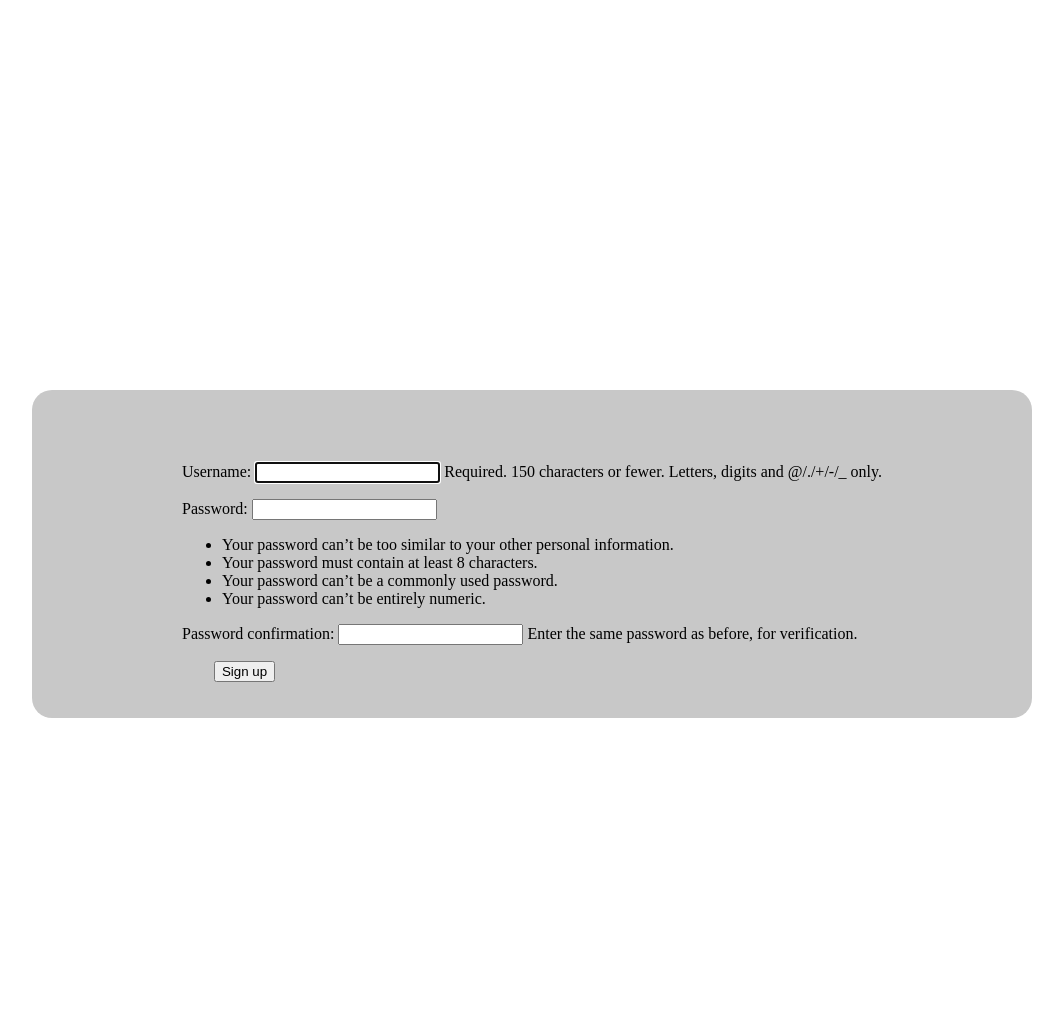
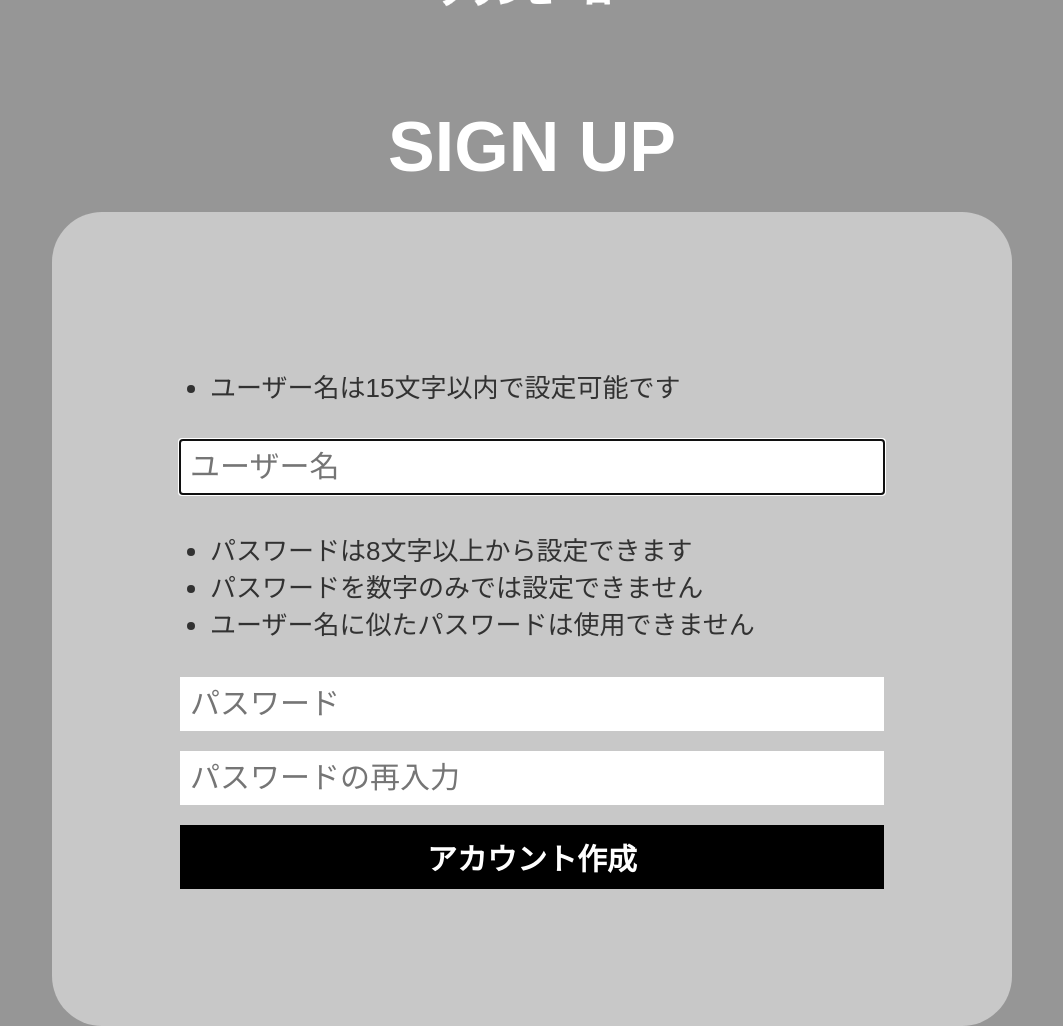
Before and after one commit to hiro1623/TownHero_master, a Django app: page /accounts/signup/ in a window 1280 px wide. Shown: the whole page, without its empty margins (116-1179 px from the left). Before the commit the page ends 718 px from the top, so only its background shows below. Run offline with Django 3.2, Linux system fonts and the light colour scheme.

Commit message:
[Fix] サインアップ画面のcss

```diff
--- a/cdnproject/static/css/login.css
+++ b/cdnproject/static/css/login.css
@@ -46,6 +46,7 @@ div.inputForm {
   flex-direction: column;
 }
 div.inputForm .post_form {
+  margin: 10px;
   display: block;
   width: 55vw;
 }
--- a/cdnproject/static/css/signup.css
+++ b/cdnproject/static/css/signup.css
@@ -1,8 +1,13 @@
+input[type="submit"]{
+  -webkit-appearance: none;
+}
+
+
 body {
   position: relative;
   width: 100%;
   height: 100vh;
-  background-color: rgba(150,150,150,0.0);
+  background-color: rgba(150,150,150,1.0);
   /* flexible boxの設定 */
   display: flex;
   align-items: center;
@@ -17,22 +22,71 @@ div.logo {
 div.logo img {
   width: 100%;
 }
+p.page {
+  margin:  25px;
+  font-size: 70px;
+  color: white;
+  font-family: "",sans-serif;
+  font-weight: 800;
+}
+
 
 /* 入力フォーム  */
 div.inputForm {
   width: 75%;
   height: auto;
+  padding: 8% 0;
   max-width: none;
   max-height: none;
-  padding: 20px;
   background-color: rgba(200,200,200,2.0);
-  border-radius: 20px;
+  border-radius: 50px;
+  font-size: 24px;
   /* flexible boxの設定 */
   display: flex;
   align-items: center;
   justify-content: center;
   flex-direction: column;
 }
+div.inputForm .post_form {
+  display: block;
+  width: 55vw;
+}
+div.inputForm .post_form input {
+  width: 100%;
+  margin: 10px;
+  padding: 10px;
+  background-color: white;
+  border-radius: 0px;
+  border-style: none;
+  font-size: 30px;
+}
+div.inputForm .post_submit {
+  width: 55vw;
+  margin: 10px;
+  background-color: black;
+  text-align: center;
+}
+div.inputForm .post_submit button {
+  padding: 10px;
+  background-color: black;
+  border-radius: 0px;
+  border-style: none;
+  font-size: 30px;
+  font-weight: 800;
+  color: white;
+}
+.error_message {
+  margin: 0px;
+  color: rgba(256,122,71,1);
+  font-size: 30px;
+  font-family: sans-serif;
+}
+div.inputForm ul {
+  font-size: 26px;
+  font-family: sans-serif;
+  color: rgba(50,50,50,1.0);
+}
+
 
 /* サインアップ画面への遷移ボタン */
 div.toSignup {
--- a/cdnproject/templates/accounts/signup.html
+++ b/cdnproject/templates/accounts/signup.html
@@ -2,7 +2,8 @@
 <html>
   <head>
     <meta charset="UTF-8">
-    <title>TOWN HERO LOGIN</title>
+    <title>TOWN HERO SIGNUP</title>
+    <!--
     <meta name="apple-mobile-web-app-capable" content="yes" />
     <meta name="mobile-web-app-capable" content="yes" />
     <script>　// スマートフォンフルスクリーンモード解除対策
@@ -16,7 +17,7 @@
               });
           });
       });
-    </script>
+    </script>-->
     <!-- stylesheet -->
     <link rel="stylesheet" href="{% static '/css/signup.css' %}">
   </head>
@@ -24,17 +25,32 @@
   <body>
     <!-- TOWN HEROのロゴマーク -->
     <div class="logo">
-        <img id="logo_img" src="{% static '/images/logo_white.png' %}">
-      </div>
+      <img id="logo_img" src="{% static '/images/logo_white.png' %}">
+    </div>
+    <p class="page">SIGN UP</p>
 
-    <!-- ログイン入力フォーム -->
+    <!-- サインアップ入力フォーム -->
     <div class="inputForm">
-      <section class="common-form">
-          <form method="post">
-              {% csrf_token %}
-              {{ form.as_p }}
-              <button type="submit" class="submit">Sign up</button>
-          </form>
-      </section>
+      <form method="post">
+        {% csrf_token %}
+        <!-- {{ form.as_p }} -->
+        <ul><li>ユーザー名は15文字以内で設定可能です</li></ul>
+        <div class="post_form">
+          <input type="text" name="username" placeholder="ユーザー名" maxlength="15" autofocus required id="id_username">
+        </div>
+        <ul>
+            <li>パスワードは8文字以上から設定できます</li>
+            <li>パスワードを数字のみでは設定できません</li>
+            <li>ユーザー名に似たパスワードは使用できません</li>
+          </ul>
+        <div class="post_form">
+          <input type="password" name="password1" placeholder="パスワード" required id="id_password1">
+          <input type="password" name="password2" placeholder="パスワードの再入力" required id="id_password2">
+        </div>
+        <div class="post_submit">
+          <button type="submit" class="submit">アカウント作成</button>
+        </div>
+      </form>
     </div>
   </body>
+</html>
--- a/cdnproject/templates/application.html
+++ b/cdnproject/templates/application.html
@@ -6,6 +6,7 @@
     <meta charset="utf-8">
     <meta http-equiv="X-UA-Compatible" content="IE=edge">
     <meta name="viewport" content="width=device-width,initial-scale=1.0">
+    <!--
     <meta name="apple-mobile-web-app-capable" content="yes" />
     <meta name="mobile-web-app-capable" content="yes" />
     <script>　// スマートフォンフルスクリーンモード解除対策
@@ -19,7 +20,7 @@
               });
           });
       });
-    </script>
+    </script>-->
     <link rel="icon" href="<%= BASE_URL %>favicon.ico">
     <title>Django Vue Integration</title>
     <!-- API -->
```
Also changed, not shown: cdnproject/static/css/menu.css (+3 -7 lines), cdnproject/static/script/map.js (+8 -7 lines). Lines whose indentation alone changed are shown as unchanged.
